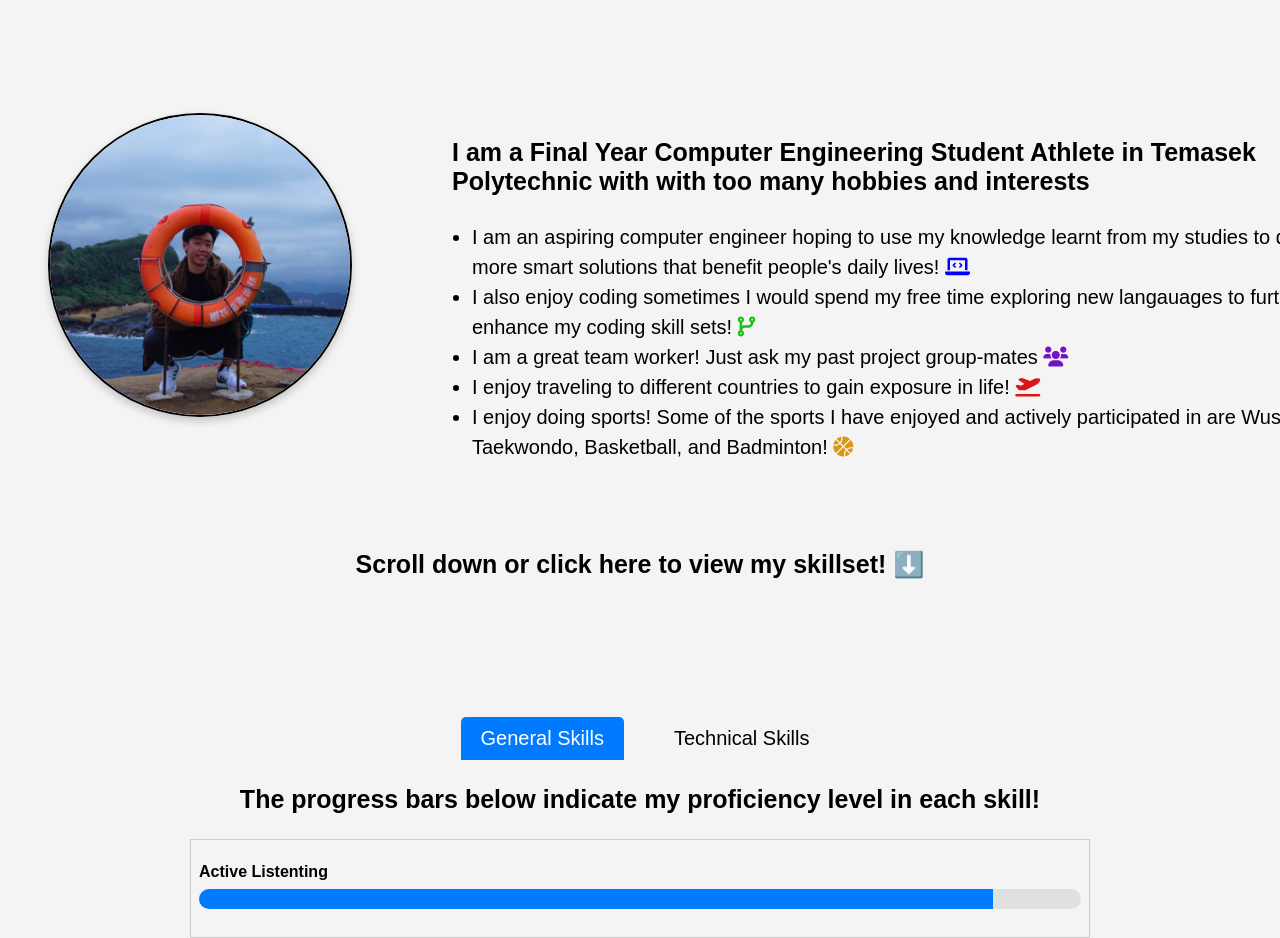
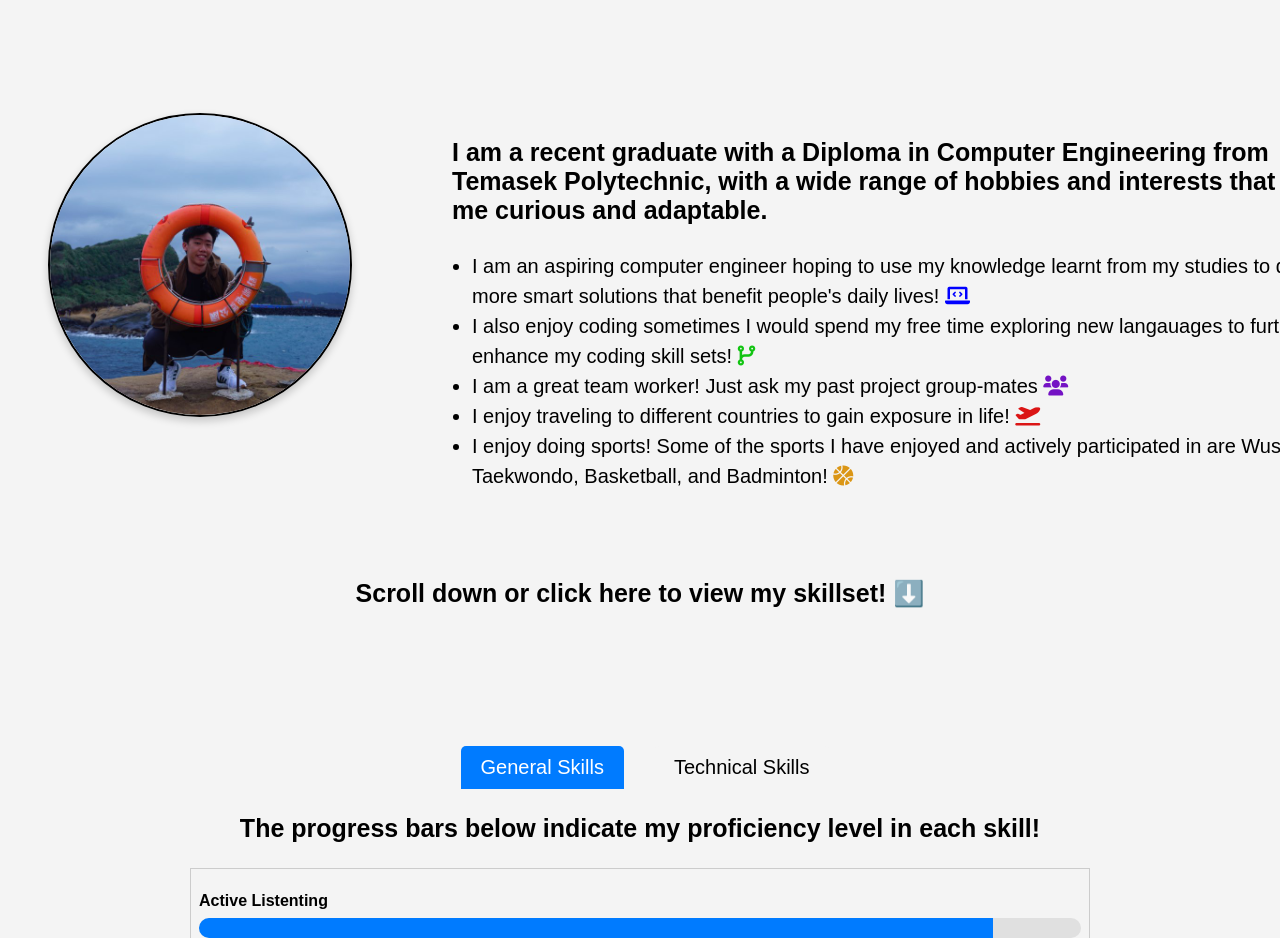
Before and after one commit to Poplol517/Portfolio, a plain HTML site: page index.html in a window 1280 px wide. Shown: the part 1920-2858 px from the top of the page. Drawn offline with Linux system fonts and the light colour scheme; files whose address does not match are found by name.

Commit message:
Updated about me section

```diff
--- a/index.html
+++ b/index.html
@@ -50,7 +50,7 @@
         <div class="profile-pic-container">
             <img src="images/me.jpg" alt="My Photo" class="profile-pic">
             <div class="text-content">
-                <h3>I am a Final Year Computer Engineering Student Athlete in Temasek Polytechnic with with too many hobbies and interests</h3>
+                <h3>I am a recent graduate with a Diploma in Computer Engineering from Temasek Polytechnic, with a wide range of hobbies and interests that keep me curious and adaptable.</h3>
                 <ul id="description">
                     <li>
                         I am an aspiring computer engineer hoping to use my knowledge learnt from my studies to develop more smart solutions that benefit people's daily lives!
```
